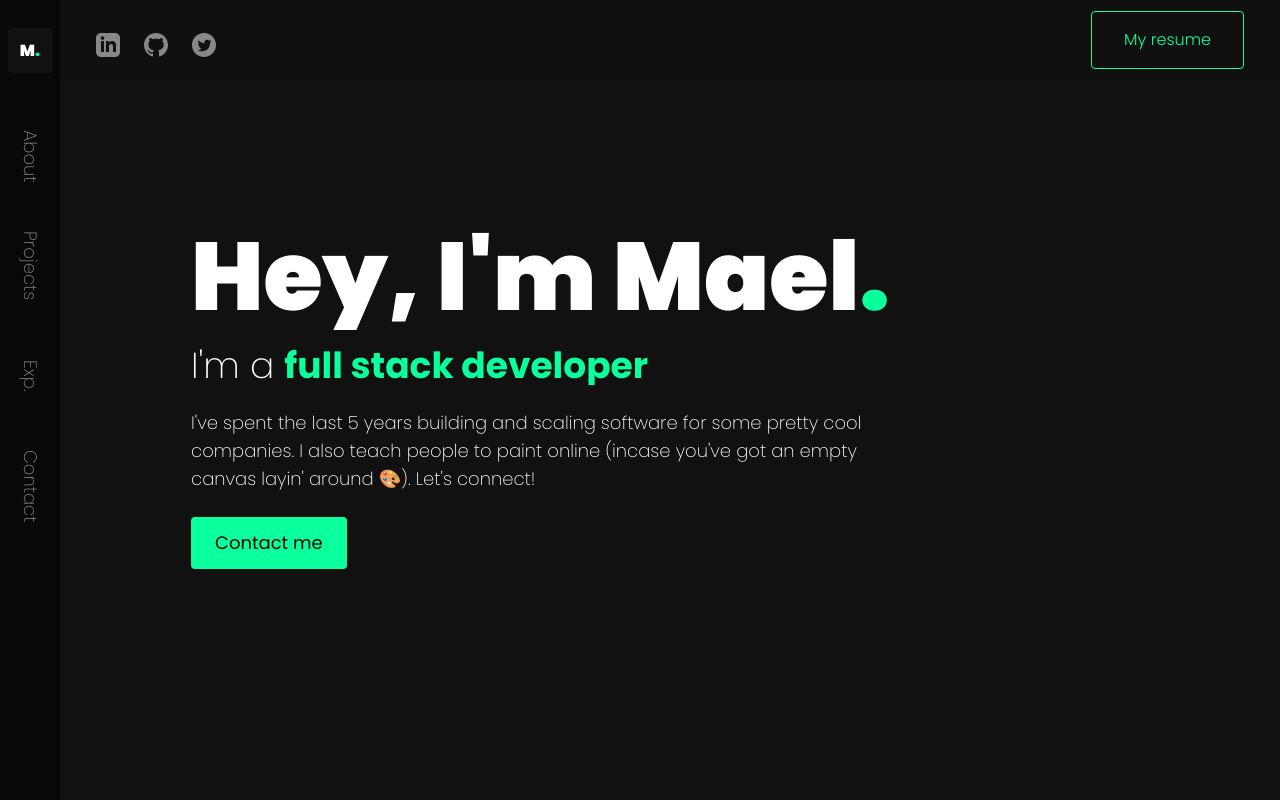
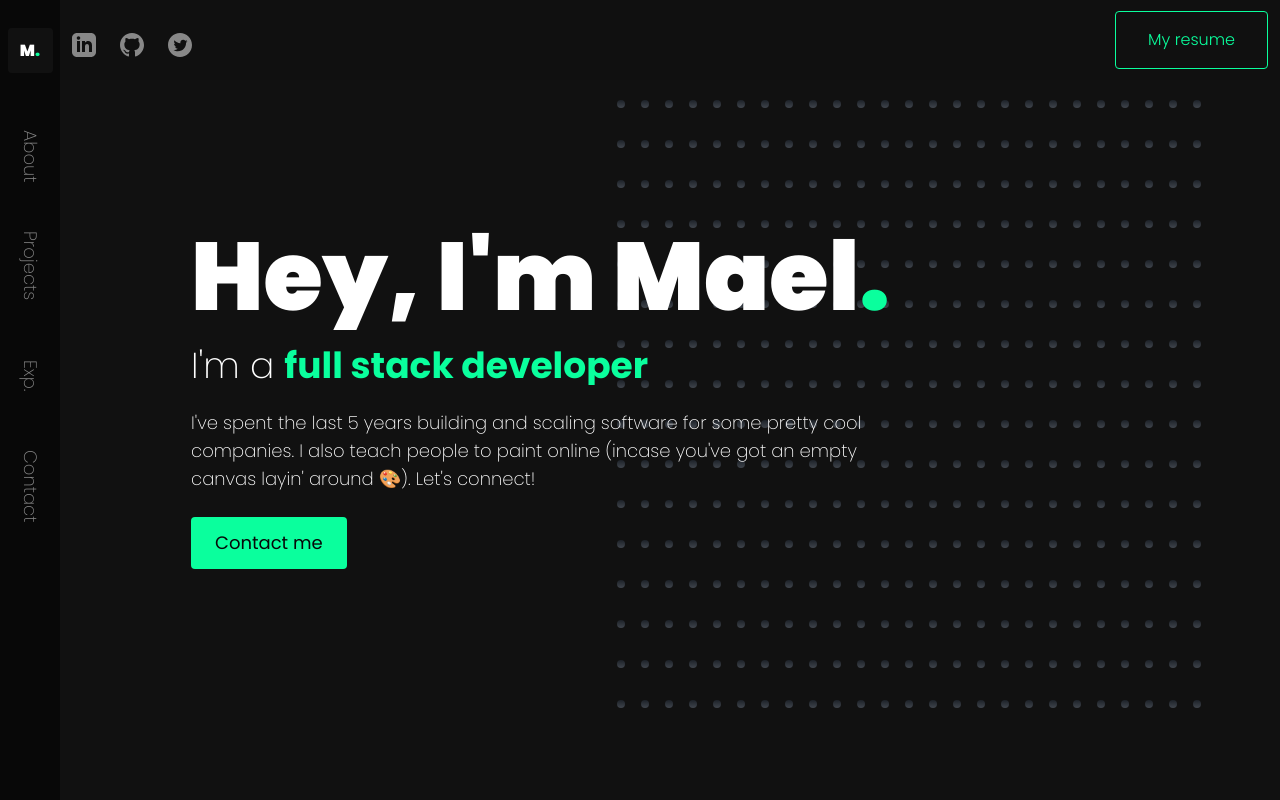
Before and after one commit to maelgff/website, a Next.js app: page / in a window 1280 px wide. Shown: the top 800 px of the page. Built offline with nearby package versions, Linux system fonts and the light colour scheme.

Commit message:
feat(page): finish page archi

```diff
--- a/package.json
+++ b/package.json
@@ -9,6 +9,7 @@
 		"lint": "next lint"
 	},
 	"dependencies": {
+		"animejs": "^3.2.2",
 		"eslint-config-prettier": "^9.1.0",
 		"eslint-plugin-prettier": "^5.1.2",
 		"framer-motion": "^10.16.16",
@@ -18,6 +19,7 @@
 		"react-intersection-observer": "^9.5.3"
 	},
 	"devDependencies": {
+		"@types/animejs": "^3.1.12",
 		"@types/node": "^20",
 		"@types/react": "^18",
 		"@types/react-dom": "^18",
--- a/src/app/page.tsx
+++ b/src/app/page.tsx
@@ -25,6 +25,7 @@ const Home: React.FC<{}> = () => {
 				handleVisibilityChange(entry.isIntersecting, entry)
 			})
 		})
+		//todo, use enum and a loop
 		observer.observe(document.getElementById('home')!)
 		observer.observe(document.getElementById('about')!)
 		observer.observe(document.getElementById('projects')!)
--- a/src/components/Contact.tsx
+++ b/src/components/Contact.tsx
@@ -16,7 +16,7 @@ export const Contact: React.FC = () => {
 							className='text-brand hover:underline'
 							target='_blank'
 							rel='nofollow'
-							href='https://www.linkedin.com'
+							href='https://www.linkedin.com/in/mael-geoffroy/'
 						>
 							Linkedin
 						</a>{' '}
@@ -25,7 +25,7 @@ export const Contact: React.FC = () => {
 							className='text-brand hover:underline'
 							target='_blank'
 							rel='nofollow'
-							href='https://www.twitter.com'
+							href='https://twitter.com/mael_gff'
 						>
 							Twitter
 						</a>{' '}
--- a/src/components/Header.tsx
+++ b/src/components/Header.tsx
@@ -2,7 +2,7 @@ import { SocialNetworks } from './part/SocialNetworks'
 
 export const Header: React.FC = () => {
 	return (
-		<header className='sticky top-0 flex h-[80px] items-center justify-between z-20 text-md font-bold backdrop-blur-md bg-opaque px-9'>
+		<header className='sticky top-0 flex h-[80px] items-center justify-between z-20 text-md font-bold backdrop-blur-md bg-opaque px-[12px]'>
 			<SocialNetworks />
 			<a
 				href='/cv.pdf'
--- a/src/components/Intro.tsx
+++ b/src/components/Intro.tsx
@@ -1,9 +1,10 @@
+import { WaterdropGrid } from './part/WaterdropGrid'
 import { Reveal } from './utils/Reveal'
 
 export const Intro: React.FC<{}> = () => {
 	return (
 		<section id='home' className='relative z-10 m-auto p-24 overflow-hidden max-w-1150 mb-24'>
-			<div className='relative z-10 my-12'>
+			<div className='relative z-10 my-12 w-fit'>
 				<Reveal>
 					<h1 className='font-black leading-[1.1] text-8xl'>
 						Hey, I'm Mael<span className='text-brand'>.</span>
@@ -32,6 +33,7 @@ export const Intro: React.FC<{}> = () => {
 					</button>
 				</Reveal>
 			</div>
+			<WaterdropGrid />
 		</section>
 	)
 }
--- a/src/components/Navbar.tsx
+++ b/src/components/Navbar.tsx
@@ -20,7 +20,7 @@ export const Navbar: React.FC = () => {
 						onClick={() => {
 							setActiveSection(link.href)
 						}}
-						className={`w-full h-[110px] text-lg font-extralight text-white flex items-center justify-center [writing-mode:vertical-lr] hover:bg-black-17 hover:opacity-100 hover:border-r hover:border-brand ${
+						className={`w-full h-[110px] text-lg font-extralight text-white flex items-center justify-center flex-shrink-0 [writing-mode:vertical-lr] hover:bg-black-17 hover:opacity-100 hover:border-r hover:border-brand ${
 							activeSection === link.href
 								? 'border-r border-brand opacity-100'
 								: 'border-transparent opacity-50'
--- /dev/null
+++ b/src/components/part/WaterdropGrid.tsx
@@ -0,0 +1,62 @@
+import anime from 'animejs'
+
+export const WaterdropGrid = () => {
+	const GRID_WIDTH = 25
+	const GRID_HEIGTH = 500
+
+	const DotGrid = () => {
+		const dots = []
+		let index = 0
+
+		const handleClick = (e: React.MouseEvent<HTMLElement>) => {
+			anime({
+				targets: '.dot-point',
+				scale: [
+					{ value: 1.35, easing: 'easeOutSine', duration: 250 },
+					{ value: 1, easing: 'easeInOutQuad', duration: 500 },
+				],
+				translateY: [
+					{ value: -15, easing: 'easeOutSine', duration: 250 },
+					{ value: 0, easing: 'easeInOutQuad', duration: 500 },
+				],
+				opacity: [
+					{ value: 1, easing: 'easeOutSine', duration: 250 },
+					{ value: 0.5, easing: 'easeInOutQuad', duration: 500 },
+				],
+				delay: anime.stagger(100, {
+					grid: [GRID_WIDTH, GRID_HEIGTH],
+					from: parseInt(e.currentTarget.dataset.index ?? '0'),
+				}),
+			})
+		}
+
+		for (let i = 0; i < GRID_WIDTH; i++) {
+			for (let j = 0; i < GRID_HEIGTH; i++) {
+				dots.push(
+					<div
+						key={`dot-${i}-${j}`}
+						onClick={handleClick}
+						data-index={index}
+						className='group cursor-crosshair rounded-full p-[8px] transition-colors hover:bg-slate-600'
+					>
+						<div
+							data-index={index}
+							className='dot-point h-2 w-2 rounded-full bg-gradient-to-b from-slate-700 to-slate-400 opacity-35 group-hover:from-indigo-600 group-hover:to-white'
+						></div>
+					</div>,
+				)
+				index++
+			}
+		}
+		return (
+			<div style={{ gridTemplateColumns: `repeat(${GRID_WIDTH}, 1fr)` }} className='grid w-fit'>
+				{dots}
+			</div>
+		)
+	}
+	return (
+		<div className='absolute top-[12px] bottom-[12px] max-w-[75%] z-0 right-9 grid h-screen'>
+			<DotGrid />
+		</div>
+	)
+}
```
Also changed, not shown: 1 other file (tests, documents, lock files or other folders).
